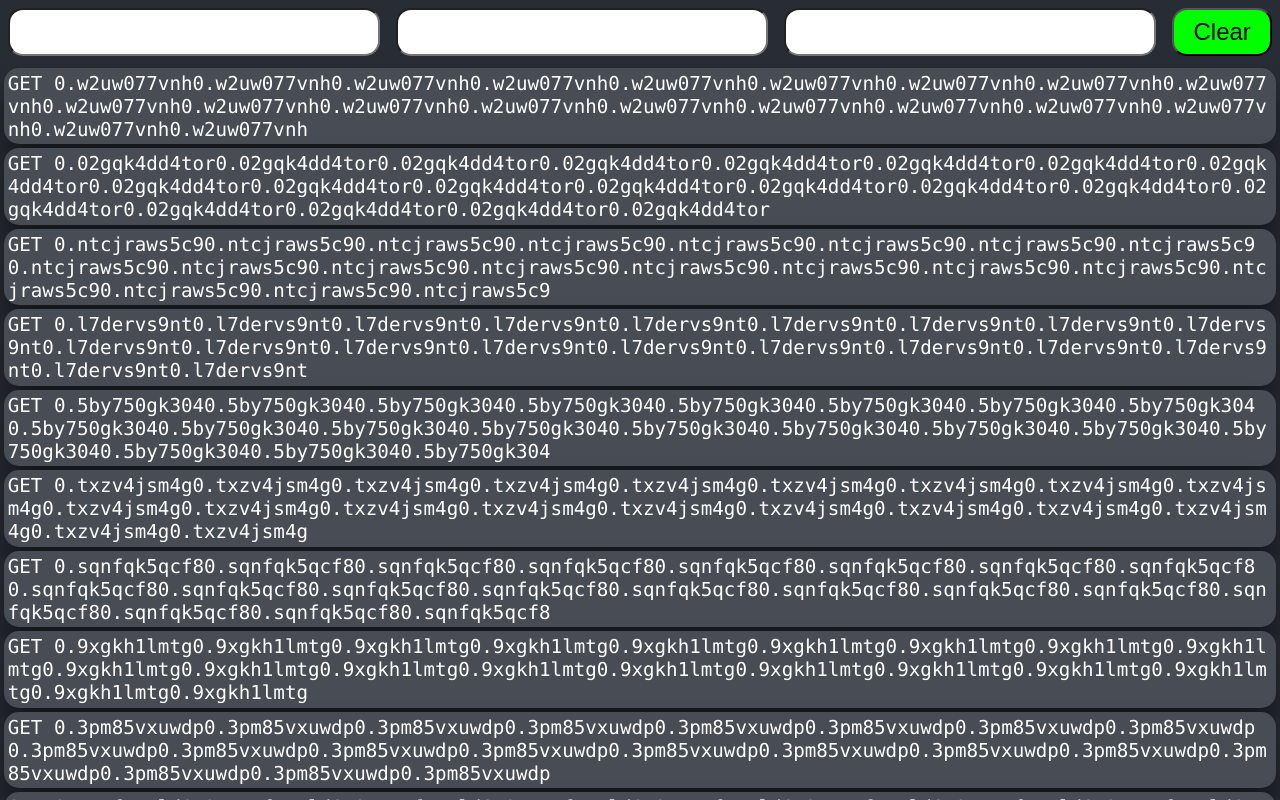
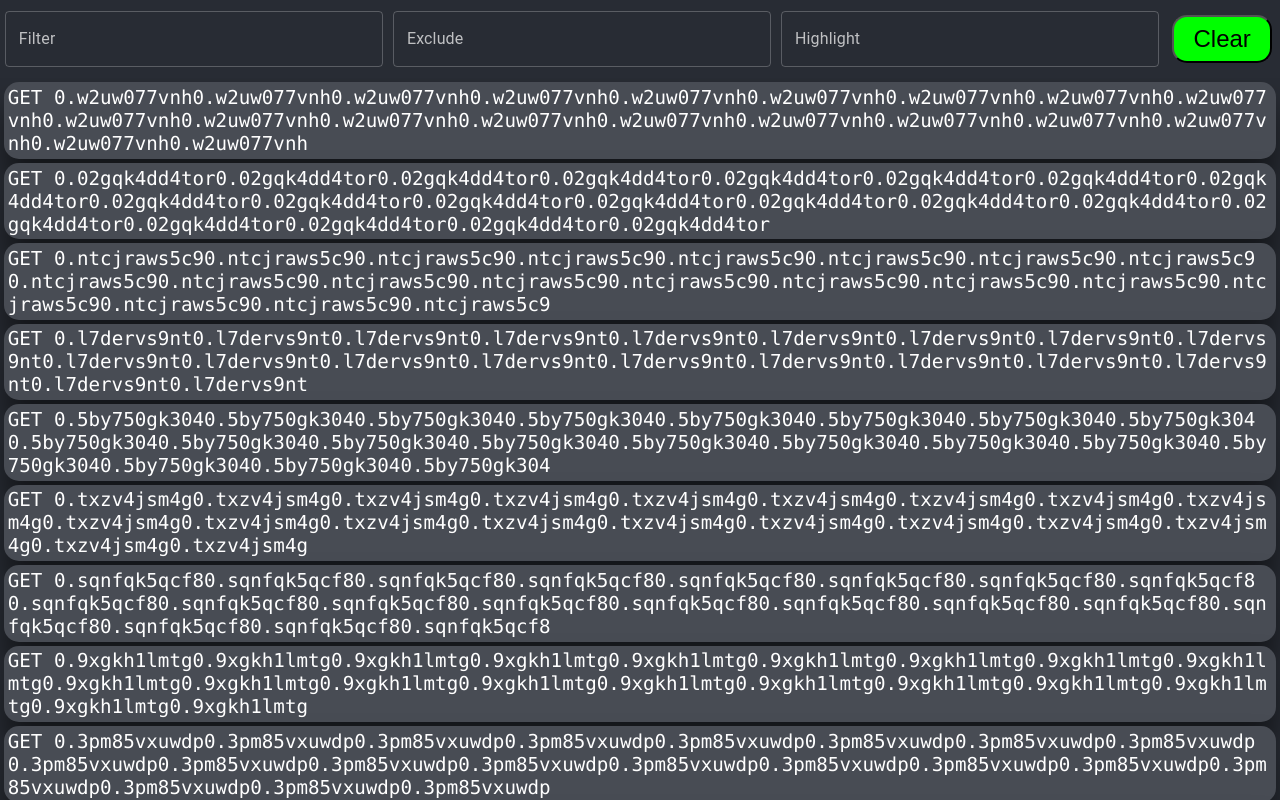
Before and after one commit to quantumsnowball/link-finder, a React (Create React App) app: page / in a window 1280 px wide. Built offline with nearby package versions, Linux system fonts and the light colour scheme.

Commit message:
feature: mui outlined search field

```diff
--- a/package.json
+++ b/package.json
@@ -3,6 +3,9 @@
   "version": "0.1.0",
   "private": true,
   "dependencies": {
+    "@emotion/react": "^11.9.3",
+    "@emotion/styled": "^11.9.3",
+    "@mui/material": "^5.9.0",
     "@testing-library/jest-dom": "^5.14.1",
     "@testing-library/react": "^13.0.0",
     "@testing-library/user-event": "^13.2.1",
--- a/src/components/SearchBar.tsx
+++ b/src/components/SearchBar.tsx
@@ -1,6 +1,16 @@
 import React from 'react'
 import '../styles/SearchBar.css'
 import { Entry } from '../types/App'
+import SearchField from './SearchField'
+import { createTheme, ThemeProvider } from "@mui/material/styles";
+
+
+const theme = createTheme({
+  palette: {
+    mode: "dark"
+  }
+});
+
 
 interface SearchBarProps {
   setKeyword: (regex: string) => void,
@@ -11,12 +21,14 @@ interface SearchBarProps {
 
 function SearchBar({ setKeyword, setExclude, setHighlight, setList }: SearchBarProps) {
   return (
-    <div className="searchbar">
-      <input type="text" onChange={e => setKeyword(e.target.value)}></input>
-      <input type="text" onChange={e => setExclude(e.target.value)}></input>
-      <input type="text" onChange={e => setHighlight(e.target.value)}></input>
-      <button onClick={() => setList([])}>Clear</button>
-    </div>
+    <ThemeProvider theme={theme}>
+      <div className="searchbar">
+        <SearchField label="Filter" setValue={setKeyword} />
+        <SearchField label="Exclude" setValue={setExclude} />
+        <SearchField label="Highlight" setValue={setHighlight} />
+        <button onClick={() => setList([])}>Clear</button>
+      </div>
+    </ThemeProvider>
   )
 }
 
--- /dev/null
+++ b/src/components/SearchField.tsx
@@ -0,0 +1,27 @@
+import Box from '@mui/material/Box';
+import TextField from '@mui/material/TextField';
+
+
+interface SearchFieldProps {
+  label: string,
+  setValue: (regex: string) => void
+}
+
+function SearchField({ label, setValue }: SearchFieldProps) {
+  return (
+    <Box sx={{
+      flexGrow: 1,
+      padding: '0.7rem 0.3rem',
+    }}>
+      <TextField
+        fullWidth
+        id="outlined-search"
+        type="search"
+        label={label}
+        onChange={e => setValue(e.target.value)}
+      />
+    </Box>
+  )
+}
+
+export default SearchField
--- a/src/styles/SearchBar.css
+++ b/src/styles/SearchBar.css
@@ -13,13 +13,13 @@
   font-size: 2rem;
 }
 
-.searchbar input {
-  flex-grow: 1;
-  font-size: 1.5rem;
-  padding: 0.5rem 1.2rem;
-  margin: 0.5rem;
-  border-radius: 15px;
-}
+/* .searchbar input { */
+/*   flex-grow: 1; */
+/*   font-size: 1.5rem; */
+/*   padding: 0.5rem 1.2rem; */
+/*   margin: 0.5rem; */
+/*   border-radius: 15px; */
+/* } */
 .searchbar button {
   font-size: 1.5rem;
   padding: 0.5rem 1.2rem;
```
Also changed, not shown: 1 other file (tests, documents, lock files or other folders).
